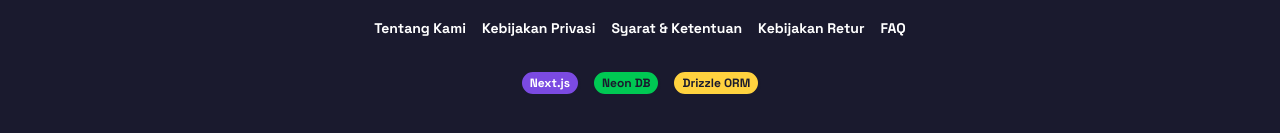
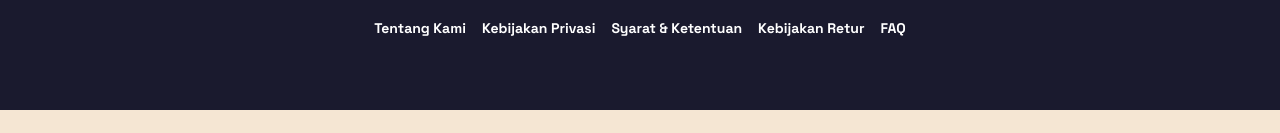
Before and after one commit to nangg22/marketplace, a Next.js app: page / in a window 1280 px wide. Shown: the part 1979-2112 px from the top of the page. After the commit the page ends 2089 px from the top, so only its background shows below. Built offline with nearby package versions, Linux system fonts and the light colour scheme; no server answers; the database is empty.

Commit message:
feat: add Footer component and implement admin management server actions

```diff
--- a/src/app/admin/actions.ts
+++ b/src/app/admin/actions.ts
@@ -1,7 +1,7 @@
 'use server';
 
 import { db } from '@/lib/db';
-import { users, products, orders, orderItems } from '@/lib/schema';
+import { users, products, orders, orderItems, notifications } from '@/lib/schema';
 import { requireRole } from '@/lib/auth-guard';
 import { eq, inArray } from 'drizzle-orm';
 import { revalidatePath } from 'next/cache';
@@ -140,7 +140,8 @@ export async function updateOrderStatus(orderId: string, status: string) {
 
 export async function deleteOrder(orderId: string) {
   await assertAdmin();
-  // Hapus orderItems dulu sebelum order (FK constraint)
+  // Hapus notifications dan orderItems dulu sebelum order (FK constraint)
+  await db.delete(notifications).where(eq(notifications.orderId, orderId));
   await db.delete(orderItems).where(eq(orderItems.orderId, orderId));
   await db.delete(orders).where(eq(orders.id, orderId));
   revalidatePath('/admin/transactions');
--- a/src/components/Footer.tsx
+++ b/src/components/Footer.tsx
@@ -23,18 +23,6 @@ export default function Footer() {
           <Link href="/return-policy" className="hover:underline hover:text-[var(--neo-primary)]">Kebijakan Retur</Link>
           <Link href="/faq" className="hover:underline hover:text-[var(--neo-primary)]">FAQ</Link>
         </div>
-
-        <div className="flex justify-center gap-3">
-          <span className="neo-badge bg-[var(--neo-secondary)] text-white border-white/30 hover-wiggle cursor-default">
-            Next.js
-          </span>
-          <span className="neo-badge bg-[var(--neo-green)] text-[var(--neo-black)] border-white/30 hover-wiggle cursor-default">
-            Neon DB
-          </span>
-          <span className="neo-badge bg-[var(--neo-accent)] text-[var(--neo-black)] border-white/30 hover-wiggle cursor-default">
-            Drizzle ORM
-          </span>
-        </div>
       </div>
     </footer>
   );
```
